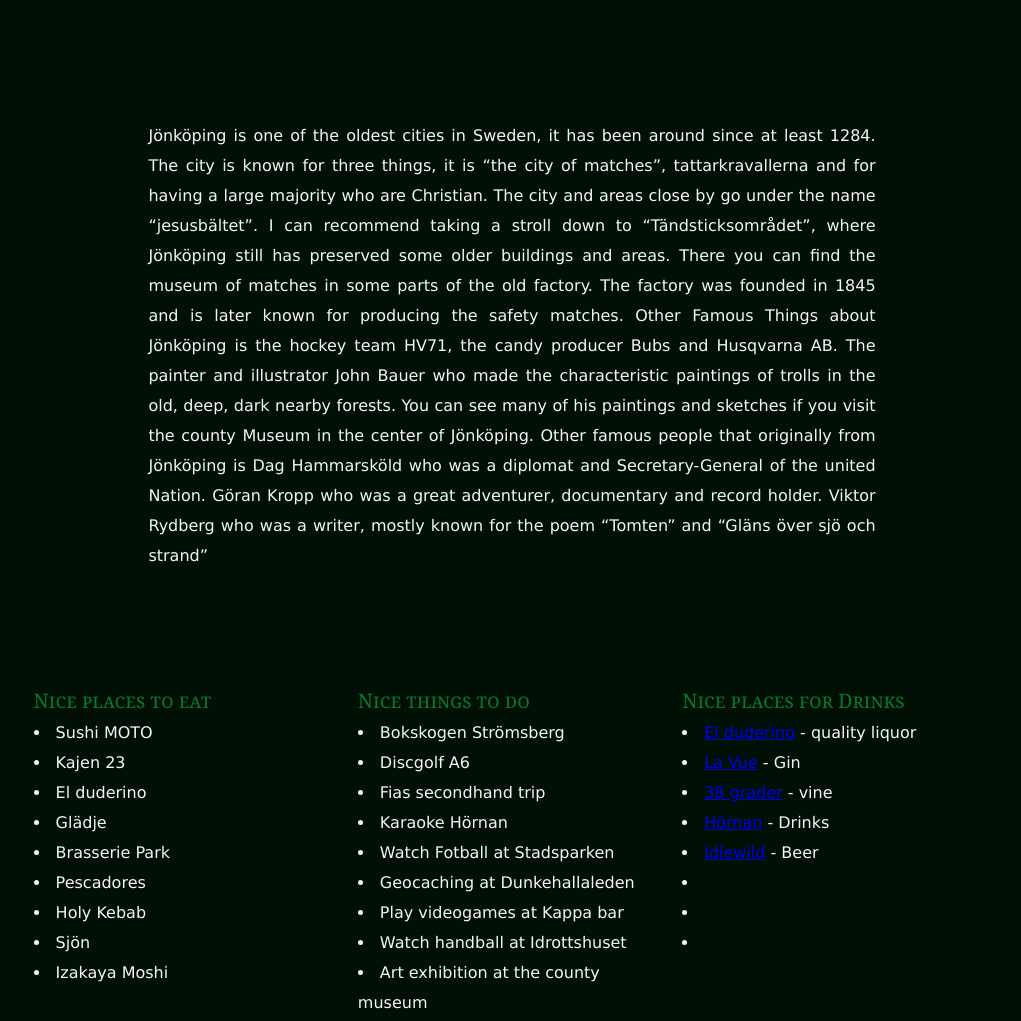
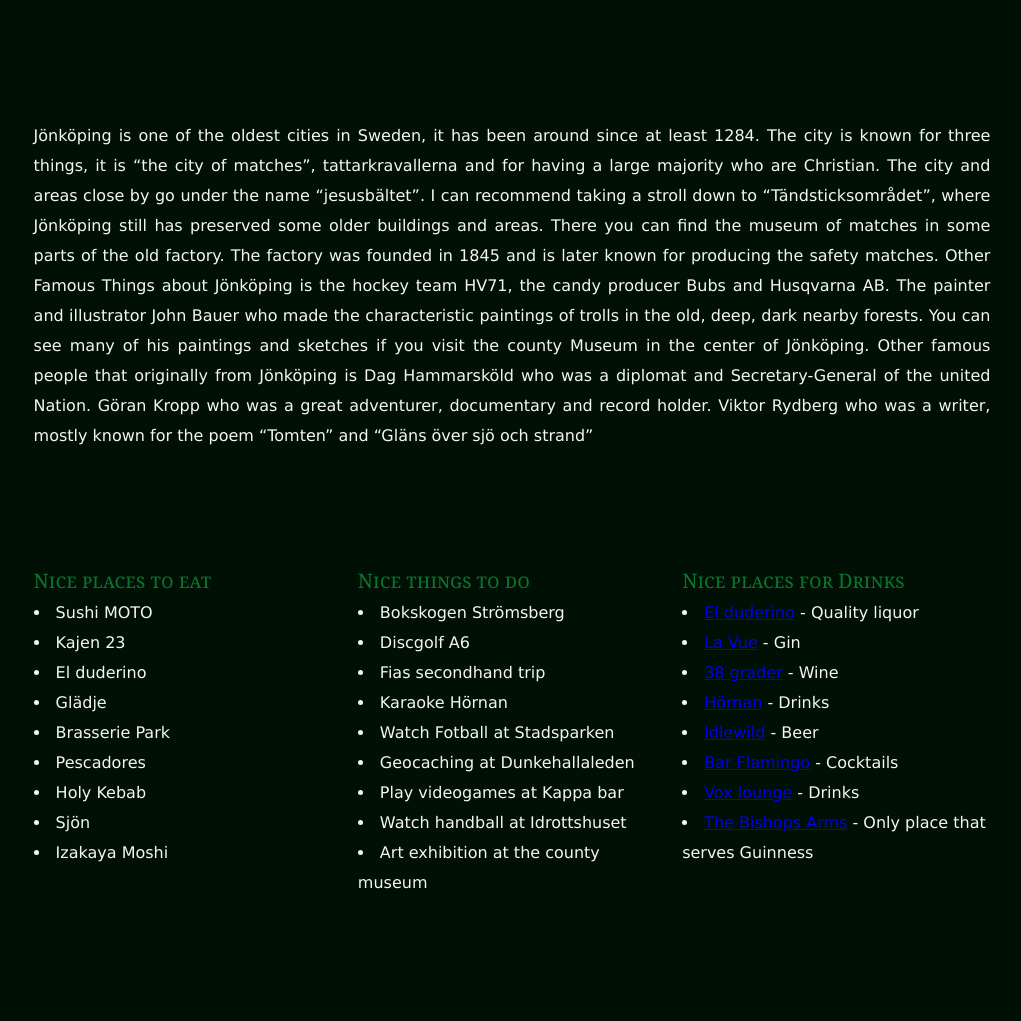
Before and after one commit to ju-nmd2022/wuid-portfolio-maso22ru, a plain HTML site: page page2.html in a window 1280 px wide. Shown: the part 455-1476 px from the top of the page, without its empty margins (128-1149 px from the left). Drawn offline with Linux system fonts and the light colour scheme.

Commit message:
added drinks to list

```diff
--- a/page2.css
+++ b/page2.css
@@ -29,7 +29,8 @@ h1 {
 
 .about_jonk {
     text-align: justify;
-    margin: 12%;
+    margin-top: 12%;
+    margin-bottom: 12%;
 }
 
 .favorites {
--- a/page2.html
+++ b/page2.html
@@ -48,14 +48,14 @@
 
 
         <span class="header">Nice places for Drinks</span>
-            <li><a href="https://www.elduderino.se/">El duderino</a> - quality liquor</li>
+            <li><a href="https://www.elduderino.se/">El duderino</a> - Quality liquor</li>
             <li><a href="https://restauranglavue.se/">La Vue</a> - Gin</li>
-            <li><a href="https://38grader.se/index.html">38 grader</a> - vine</li>
+            <li><a href="https://38grader.se/index.html">38 grader</a> - Wine</li>
             <li><a href="https://www.hornanjkpg.se/">Hörnan</a> - Drinks</li>
             <li><a href="https://www.idlewildbrewingco.com/">Idlewild</a> - Beer</li>
-            <li></li>
-            <li></li>
-            <li></li>
+            <li><a href="http://www.barflamingo.se/">Bar Flamingo</a> - Cocktails</li>
+            <li><a href="https://voxhotel.se/bar-lounge/">Vox lounge</a> - Drinks</li>
+            <li><a href="https://www.bishopsarms.com/vara-pubar/jonkoping/">The Bishops Arms</a> - Only place that serves Guinness</li>
 
 
 
```
